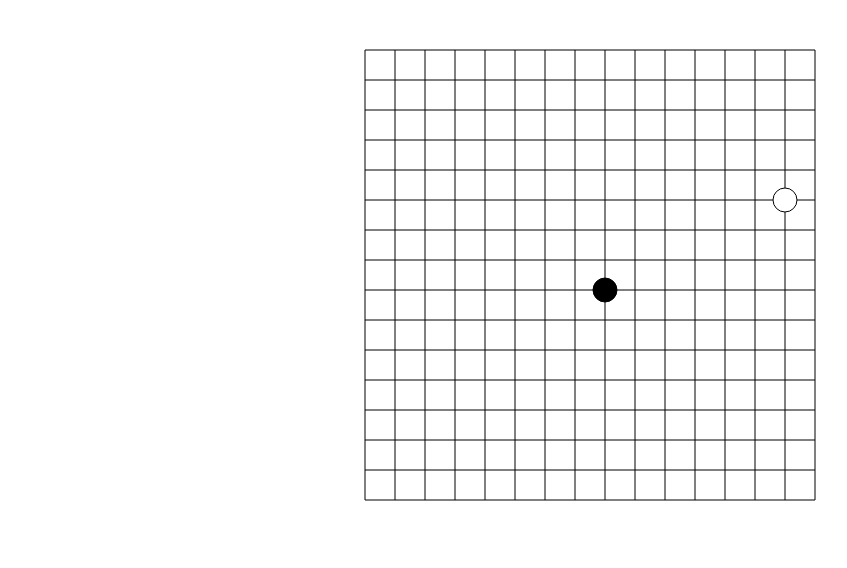
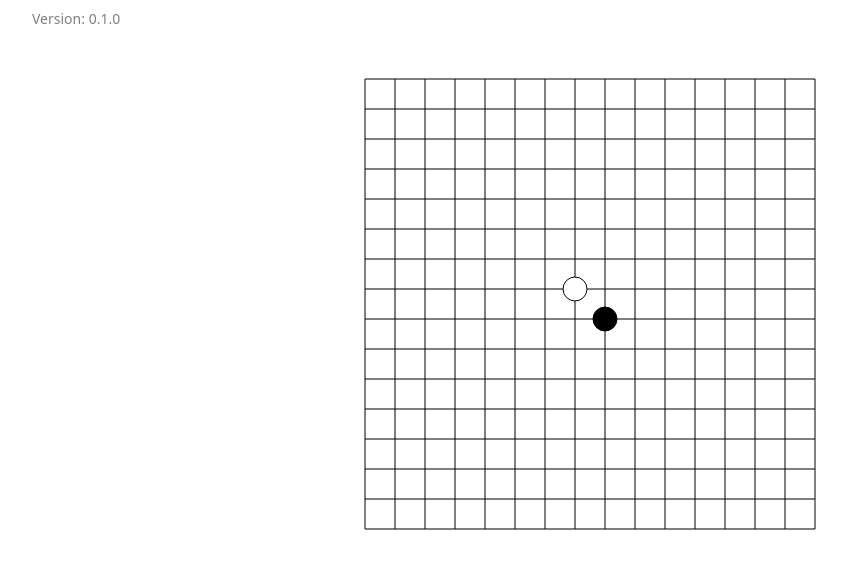
Before and after one commit to hyjwpk/Gobang, a website with bundled scripts: page index.html in a window 1280 px wide. Both pictures are taken after a click on the element 640 px from the left and 275 px from the top of the page. Shown: the whole page, without its empty margins (50-897 px from the left). Built offline with nearby package versions, Linux system fonts and the light colour scheme.

Commit message:
v0.4.0 - 增加简单AI，通过简单估分进行走子 - 显示版本号

```diff
--- a/index.html
+++ b/index.html
@@ -10,8 +10,9 @@
     </head>
     <body>
         <div class="container">
+            <div id="version" class="text-left mt-2" style="font-size: 14px; color: gray;"></div>
             <canvas id="game" class="d-block mx-auto"></canvas>
-            <canvas id="menu" class="d-block mx-auto"></canvas>
+            <!-- <canvas id="menu" class="d-block mx-auto"></canvas> -->
         </div>
         <script type="module" src="dist/main.js"></script>
     </body>
--- a/package.json
+++ b/package.json
@@ -1,11 +1,11 @@
 {
   "name": "gobang",
-  "version": "0.1.0",
+  "version": "0.4.0",
   "description": "Gobang game",
   "main": "index.html",
   "scripts": {
     "test": "echo \"Error: no test specified\" && exit 1",
-    "build": "tsc"
+    "build": "tsc && sed -i '' 's/\"0.1.0\"/\"'$(node -p 'require(\"./package.json\").version')'\"/' dist/config.js"
   },
   "repository": {
     "type": "git",
--- /dev/null
+++ b/src/AIs/AI.ts
@@ -0,0 +1,11 @@
+import { Chessboard } from "../Shapes/Chessboard.js";
+
+export abstract class AI {
+    protected chessboard: Chessboard;
+
+    constructor(chessboard: Chessboard) {
+        this.chessboard = chessboard;
+    }
+
+    public abstract getMove(lastMove?: { row: number; col: number }): { row: number; col: number } | null;
+}
--- a/src/AIs/RandomAI.ts
+++ b/src/AIs/RandomAI.ts
@@ -1,10 +1,9 @@
+import { AI } from "./AI.js";
 import { Chessboard } from "../Shapes/Chessboard.js";
 
-export class RandomAI {
-    private chessboard: Chessboard;
-
+export class RandomAI extends AI {
     constructor(chessboard: Chessboard) {
-        this.chessboard = chessboard;
+        super(chessboard);
     }
 
     // 获取随机落子位置
--- /dev/null
+++ b/src/AIs/SimpleAI.ts
@@ -0,0 +1,122 @@
+import { AI } from "./AI.js";
+import { Chessboard } from "../Shapes/Chessboard.js";
+
+export class SimpleAI extends AI {
+
+    constructor(chessboard: Chessboard) {
+        super(chessboard);
+    }
+
+    // 获取 AI 的下一步动作
+    public getMove(): { row: number; col: number } | null {
+        const scores: number[][] = this.initializeScores();
+
+        // 遍历棋盘，计算每个空位置的分数
+        for (let row = 0; row < this.chessboard.rows; row++) {
+            for (let col = 0; col < this.chessboard.cols; col++) {
+                if (this.chessboard.board[row][col] === null) {
+                    // 模拟 AI 落子，计算分数
+                    scores[row][col] = this.computeScore(row, col, true);
+
+                    // 模拟对手落子，计算威胁分数
+                    scores[row][col] += this.computeScore(row, col, false);
+                }
+            }
+        }
+
+        // 找到分数最高的位置
+        let bestMove = null;
+        let maxScore = -Infinity;
+        for (let row = 0; row < this.chessboard.rows; row++) {
+            for (let col = 0; col < this.chessboard.cols; col++) {
+                if (scores[row][col] > maxScore) {
+                    maxScore = scores[row][col];
+                    bestMove = { row, col };
+                }
+            }
+        }
+
+        return bestMove;
+    }
+
+    // 初始化分数矩阵
+    private initializeScores(): number[][] {
+        return Array.from({ length: this.chessboard.rows }, () =>
+            Array(this.chessboard.cols).fill(0)
+        );
+    }
+
+    // 计算指定位置的分数
+    private computeScore(row: number, col: number, isAI: boolean): number {
+        const directions = [
+            { dr: 0, dc: 1 },  // 水平方向
+            { dr: 1, dc: 0 },  // 垂直方向
+            { dr: 1, dc: 1 },  // 主对角线
+            { dr: 1, dc: -1 }, // 副对角线
+        ];
+
+        let score = 0;
+        for (const { dr, dc } of directions) {
+            score += this.evaluateLine(row, col, dr, dc, isAI);
+        }
+        return score;
+    }
+
+    // 评估某个方向上的分数
+    private evaluateLine(row: number, col: number, dr: number, dc: number, isAI: boolean): number {
+        const target = isAI;
+        let count = 0; // 连续的己方棋子数
+        let block = 0; // 两端是否被堵住
+        let empty = 0; // 空位数
+
+        // 向反方向检查
+        for (let step = 1; step <= 4; step++) {
+            const r = row - dr * step;
+            const c = col - dc * step;
+            if (r < 0 || r >= this.chessboard.rows || c < 0 || c >= this.chessboard.cols) {
+                block++;
+                break;
+            }
+            const cell = this.chessboard.board[r][c];
+            if (cell === target) {
+                count++;
+            } else if (cell === null) {
+                empty++;
+                break;
+            } else {
+                block++;
+                break;
+            }
+        }
+
+        // 向正方向检查
+        for (let step = 1; step <= 4; step++) {
+            const r = row + dr * step;
+            const c = col + dc * step;
+            if (r < 0 || r >= this.chessboard.rows || c < 0 || c >= this.chessboard.cols) {
+                block++;
+                break;
+            }
+            const cell = this.chessboard.board[r][c];
+            if (cell === target) {
+                count++;
+            } else if (cell === null) {
+                empty++;
+                break;
+            } else {
+                block++;
+                break;
+            }
+        }
+
+        // 根据连子数和封堵情况计算分数
+        if (count >= 4) return 100; // 五连
+        if (count === 3 && block === 0) return 50; // 活四
+        if (count === 3 && block === 1) return 10; // 冲四
+        if (count === 2 && block === 0) return 5;  // 活三
+        if (count === 2 && block === 1) return 2;  // 冲三
+        if (count === 1 && block === 0) return 1;  // 活二
+        if (count === 1 && block === 1) return 0;  // 冲二
+        return 0;
+    }
+}
--- a/src/Controllers/Controller.ts
+++ b/src/Controllers/Controller.ts
@@ -1,11 +1,13 @@
 import { Model } from "../Models/Model.js";
 import { View } from "../Views/View.js";
+import { AI } from "../AIs/AI.js";
 import { RandomAI } from "../AIs/RandomAI.js";
+import { SimpleAI } from "../AIs/SimpleAI.js";
 
 export class Controller {
     private game: Model;
     private view: View;
-    private ai: RandomAI;
+    private ai: AI;
 
     private canvas: HTMLCanvasElement;
     private originX: number;
@@ -14,7 +16,7 @@ export class Controller {
     constructor(canvasId: string, rows: number, cols: number, cellSize: number) {
         this.game = new Model(rows, cols, cellSize);
         this.view = new View(canvasId);
-        this.ai = new RandomAI(this.game.chessboard);
+        this.ai = new SimpleAI(this.game.chessboard);
 
         // 动态计算棋盘的起始坐标
         const boardWidth = cols * cellSize;
--- /dev/null
+++ b/src/config.ts
@@ -0,0 +1 @@
+export const VERSION = "0.1.0"; // 这里的版本号会通过构建工具动态替换
--- a/src/main.ts
+++ b/src/main.ts
@@ -1,4 +1,5 @@
 import { Controller } from "./Controllers/Controller.js";
+import { VERSION } from "./config.js";
 
 window.onload = () => {
     const canvas = document.getElementById("game") as HTMLCanvasElement;
@@ -16,4 +17,10 @@ window.onload = () => {
 
     // 初始化控制器并传递棋盘参数
     new Controller("game", rows, cols, cellSize);
+
+    // 显示版本号
+    const versionElement = document.getElementById("version");
+    if (versionElement) {
+        versionElement.textContent = `Version: ${VERSION}`;
+    }
 };
```
Also changed, not shown: dist/AIs/AI.js (added), dist/AIs/RandomAI.js, dist/AIs/SimpleAI.js (added), dist/Controllers/Controller.js, dist/config.js (added), dist/main.js.
